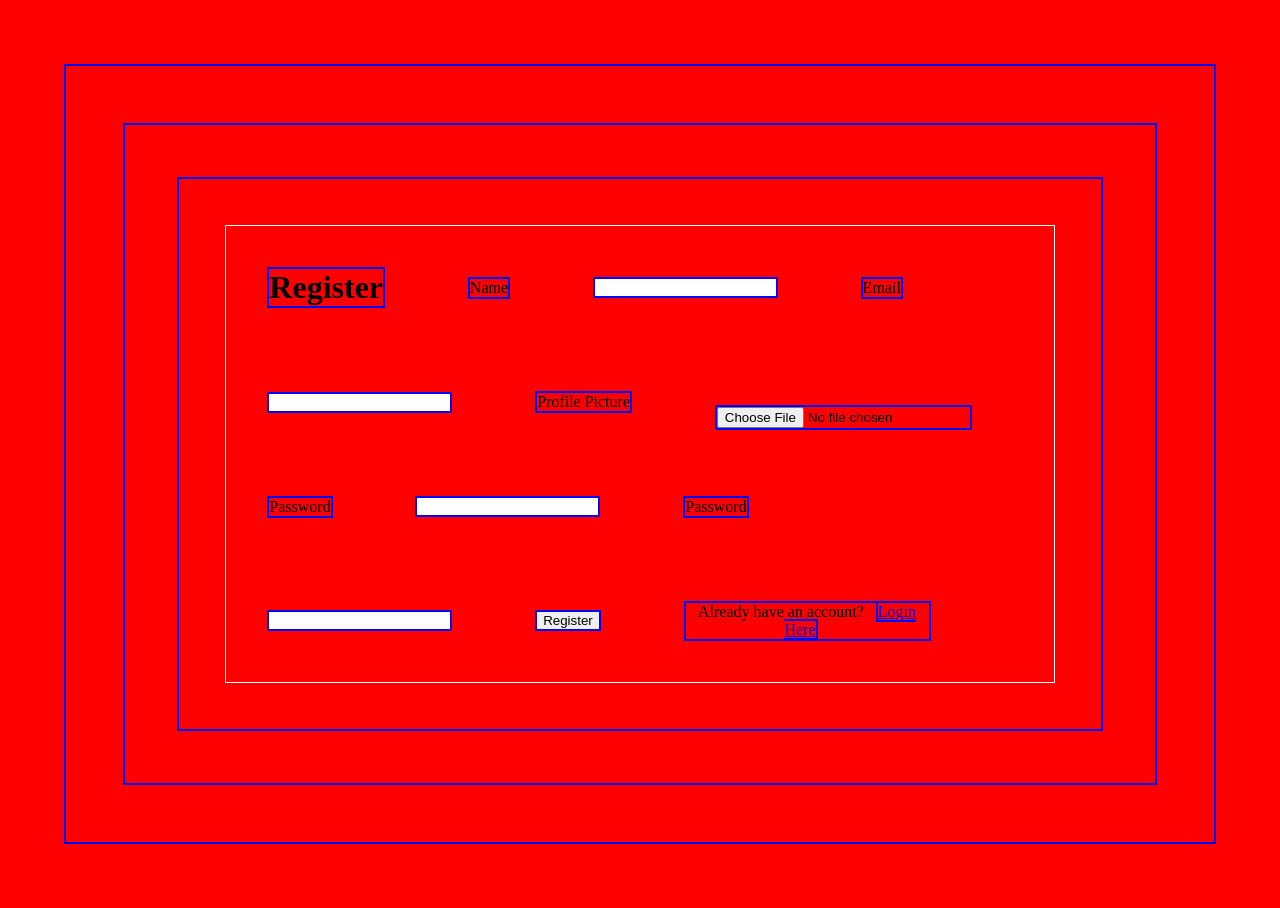
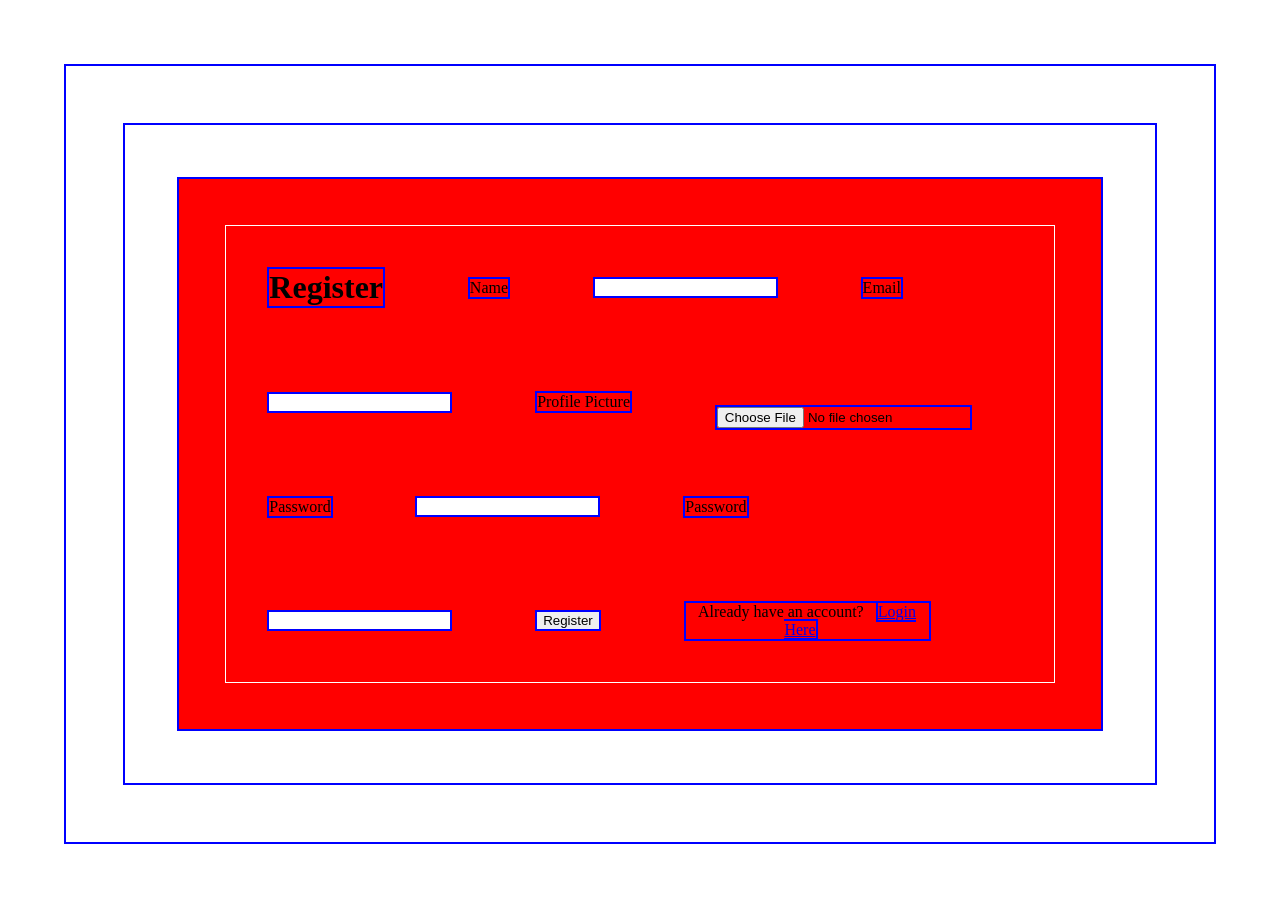
Before and after one commit to Adewuyipraise/Phone-Book, a PHP site: page /register.php in a window 1280 px wide. Run offline with PHP 8.4, Linux system fonts and the light colour scheme.

Commit message:
Update style.css

```diff
--- a/styles/style.css
+++ b/styles/style.css
@@ -3,7 +3,7 @@
 	border: 2px solid blue;
 }
 
-body {
+.container {
 	background: Red;
 }
 
```
